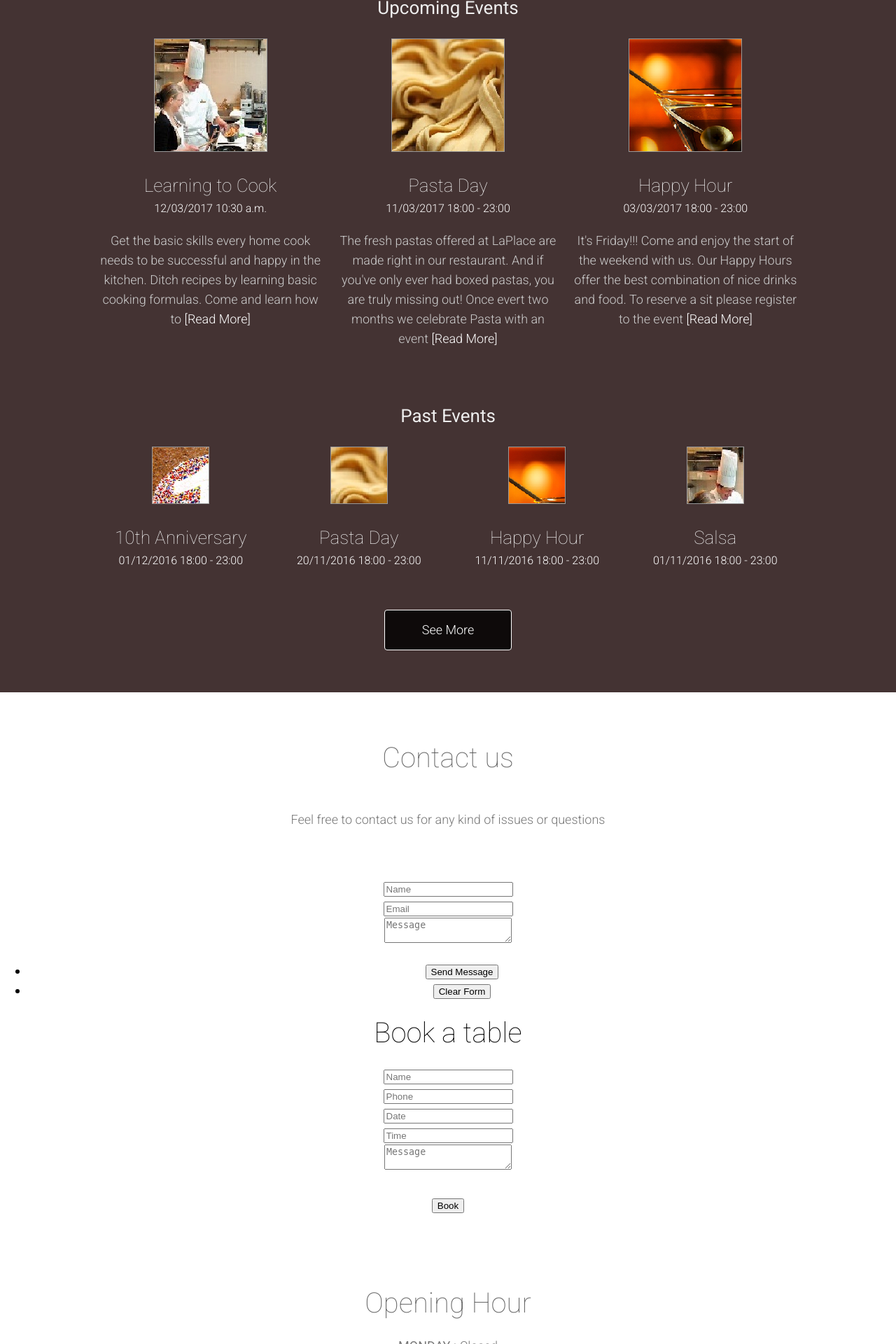
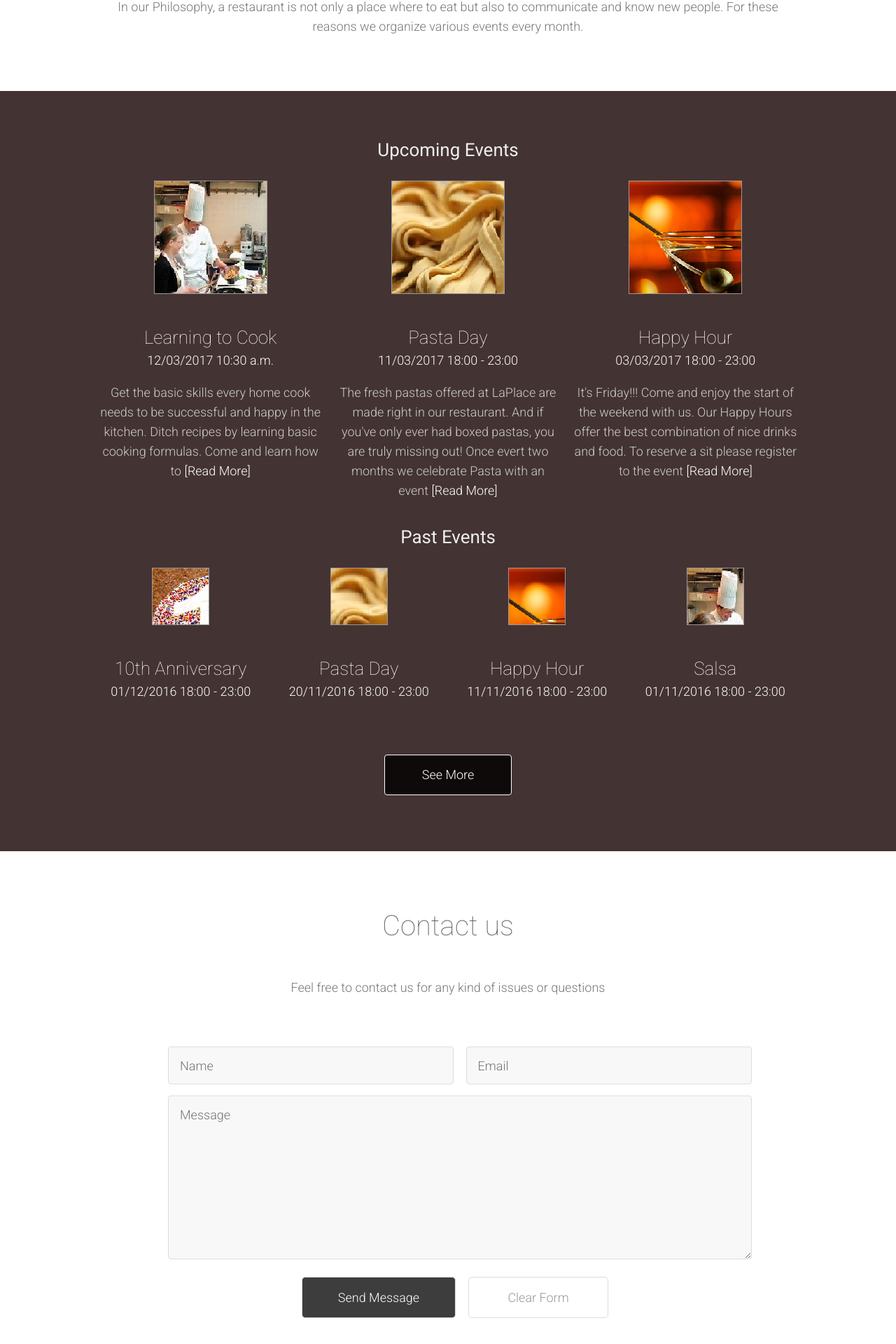
Before and after one commit to linusfessler/web-engineering, a PHP site: page / in a window 1280 px wide. Shown: the part 2600-4520 px from the top of the page at 70% size. Run offline with PHP 8.4, Linux system fonts and the light colour scheme.

Commit message:
Section "Contact us"

```diff
--- a/assets/css/style.css
+++ b/assets/css/style.css
@@ -29,17 +29,17 @@ b {
 	font-weight: 400;
 }
 
+.content {
+	width: 1000px;
+	margin: 0 auto;
+	padding: 60px 0;
+}
+
+
 /* White sections */
 
 .white {
 	background-color: white;
-	padding: 50px 0 40px 0;
-}
-
-.white > * {
-	width: 1000px;
-	margin: 0 auto;
-	padding: 30px 0;
 }
 
 .white p {
@@ -48,7 +48,9 @@ b {
 
 .white h2 {
 	color: #666666;
+	margin-bottom: 60px;
 }
+
 
 /* Brown sections */
 
@@ -56,32 +58,32 @@ b {
 	background-color: #443333;
 	color: white;
 	margin: 0 auto;
-	padding: 70px 0 30px 0;
 }
 
 .brown p {
 	color: #cccccc;
 }
 
-.brown h2 {
-	font-weight: inherit;
-	font-size: 16px;
+.brown h1 {
+	color: #eeeeee;
+	font-size: 26px;
+	margin-top: 10px;
+	margin-bottom: 30px;
 }
 
 .brown h2 {
+	font-size: 26px;
+	margin-top: 40px;
+	margin-bottom: 0px;
+}
+
+.brown h3 {
+	font-weight: inherit;
+	font-size: 18px;
 	margin-top: 5px;
 	margin-bottom: 0px;
 }
 
-.brown h3 {
-	color: #eeeeee;
-	margin-bottom: 0px;
-}
-
-.brown > * {
-	width: 1000px;
-	margin: 0 auto;
-}
 
 /* Menu */
 
@@ -124,13 +126,14 @@ b {
 	border-bottom: 1px white dotted;
 }
 
+
 /* Events */
 
 .event-button {
 	display: block;
 	width: 180px;
 	padding: 14px 0;
-	margin: 0 auto 30px auto;
+	margin: 20px auto;
 	border: 1px solid white;
 	border-radius: 4px;
 	background-color: #0e0a0a;
@@ -150,3 +153,65 @@ b {
 	width: 80px;
 	height: 80px;
 }
+
+
+/* Contact us */
+
+.contact-form {
+	width: 800px;
+	margin: 70px auto 0 auto;
+	font-size: 18px;
+	font-weight: 100;
+	line-height: 18px;
+}
+
+.contact-form input[type=text], .contact-form textarea {
+	font-family: inherit;
+	font-size: inherit;
+	font-weight: 300;
+	background-color: #f8f8f8;
+	border: 1px solid #dddddd;
+	border-radius: 4px;
+}
+
+.contact-form input[type=text] {
+	width: 100%;
+	height: 40px;
+	padding: 6px 16px;
+}
+
+.contact-form textarea {
+	width: 100%;
+	height: 200px;
+	margin-top: 16px;
+	padding: 16px;
+}
+
+.contact-form ul {
+	list-style-type: none;
+	margin-top: 22px;
+}
+
+.contact-form ul li input {
+	font-family: inherit;
+	font-size: inherit;
+	font-weight: 300;
+	padding: 18px 0;
+	margin: 0 auto;
+	border: 1px solid #dddddd;
+	border-radius: 5px;
+}
+
+.contact-form ul li input[type=submit] {
+	float: right;
+	color: white;
+	background-color: #3d3d3d;
+	width: 220px;
+}
+
+.contact-form ul li input[type=reset] {
+	float: left;
+	color: #999999;
+	background-color: white;
+	width: 200px;
+}
--- a/index.html
+++ b/index.html
@@ -8,10 +8,10 @@
 		<link href="https://fonts.googleapis.com/css?family=Roboto:100,300,400" rel="stylesheet">
 		<link href="assets/css/style.css" rel="stylesheet">
 	</head>
+
+
 	<body>
-
 		<!-- Header -->
-
 		<div >
 			<ul>
 				<div >
@@ -24,65 +24,60 @@
 			</ul>
 		</div>
 
+
 		<div id="first">
 			<h1 >
 				</a>
 			</h1>
+		</div>
 
-			  </div>
+
 		<h1  > LaPlace - Zurich </h1>
 		<a href="#book" >Book a Table</a>
-		<!-- First About-->
 
 
+		<!-- First About-->
 		<div class="white">
+			<div class="content">
 				<h2>Welcome</h2>
 				<p>LaPlace Restaurant was founded in May of 2015. The cuisine we serve is created with the utmost attention to details. Our emphasis is on providing fresh, locally sourced, exquisite food. As such our menus change on a regular basis, allowing us to offer you mouth watering, perfectly prepared dishes.<br />
 			</div>
-
+		</div>
 
 
 		<!-- Second About -->
-
-
 		<div >
+			<div class="content">
 				<h2  >High Quality Cuisine</h2>
 				<p >Our cuisine is a melting pot of different cultures which have come together to form a unique blend of flavours and techniques.<br />
+			</div>
 		</div>
 
 
 		<!-- Third About -->
-
-
 		<div class="white">
+			<div class="content">
 				<h2>Only the Best Ingredients</h2>
 				<p>It's vital to our operation to make sure everybody is aware of the quality of the ingredients we use. As the choices we make in terms of which supplies we buy for our recipes is intrinsic to factors such as the healthiness of the food we make to the price you pay for it. That's why on our menus you find the origins of each of our ingredients.<br />
 			</div>
-
+		</div>
 
 
 		<!-- Menu -->
-
-
 		<div id="menu" class="brown">
-					<div >
-						<div>
+			<div class="content">
 				<div style="float: left; width: 320px">
-									<h3 style="margin-top: 0; margin-bottom: 30px">Our Menu</h3>
-									<h2>Appetizers</h2>
+					<h2 style="margin-top: 0; margin-bottom: 30px">Our Menu</h2>
+					<h3>Appetizers</h3>
 					<p style="text-align: justify">We serve a seasonal tasting menu that focuses on local ingredients. Our appetizers may vary during the year to always ensure the best quality.
 					For the appetizers, we are famous for our bruschettas that we serve in several different variants.</p>
 
-
 					<div >
-
 						<a href="" class="menu-button">Appetizers</a>
 						<a href="" class="menu-button">Fresh Pasta</a>
 						<a href="" class="menu-button">Meat - Fish</a>
 						<a href="" class="menu-button">Dessert</a>
-
 					</div>
-
 				</div>
 				<div style="float: right; width: 680px">
 					<div >
@@ -95,6 +90,7 @@
 								</a>
 							</div>
 						</div>
+
 						<div class="menu-item">
 							<a href="#" >
 								<img src="images/pic02.jpg" alt="" />
@@ -144,148 +140,118 @@
 				<div style="clear: both"></div>
 			</div>
 		</div>
-				</div>
 
 
 		<!-- Third -->
-
-
 		<div id="events" class="white">
+			<div class="content">
 				<h2>Our Events</h2>
 				<p>In our Philosophy, a restaurant is not only a place where to eat but also to communicate and know new people. For these reasons we organize various events every month.<br />
 				</p>
 			</div>
+		</div>
 
-					<div>
 		<div class="brown">
-					<h3 style="margin-bottom: 30px"><b> Upcoming Events </b></h3>
+			<div class="content">
+				<h1><b> Upcoming Events </b></h1>
 				<div style="-webkit-column-count: 3; -moz-column-count: 3; column-count: 3;">
 					<div >
-
-
 						<span ><span class="upcoming-event-img" style="background: url(images/cooking.jpg)"></span></span>
 
-
 						<a href="">
-											<h3>Learning to Cook</h3>
-											<h2>12/03/2017 10:30 a.m.</h2>
+							<h2>Learning to Cook</h2>
+							<h3>12/03/2017 10:30 a.m.</h3>
 						</a>
 
 						<p>Get the basic skills every home cook needs to be successful and happy in the kitchen. Ditch recipes by learning basic cooking formulas. Come and learn how to <a href=""> [Read More]</a></p>
-
 					</div>
 					<div >
-
 						<span ><span class="upcoming-event-img" style="background: url(images/2.jpg)"></span></span>
 
 						<a href="">
-										<h3>Pasta Day</h3>
-										<h2>11/03/2017 18:00 - 23:00</h2>
+							<h2>Pasta Day</h2>
+							<h3>11/03/2017 18:00 - 23:00</h3>
 						</a>
 
 						<p>The fresh pastas offered at LaPlace are made right in our restaurant. And if you've only ever had boxed pastas, you are truly missing out! Once evert two months we celebrate Pasta with an event <a href=""> [Read More]</a></p>
-
 					</div>
 					<div >
-
 						<span ><span class="upcoming-event-img" style="background: url(images/3.png)"></span></span>
 
 						<a href="">
-										<h3>Happy Hour</h3>
-										<h2>03/03/2017 18:00 - 23:00</h2>
+							<h2>Happy Hour</h2>
+							<h3>03/03/2017 18:00 - 23:00</h3>
 						</a>
 
 						<p>It's Friday!!! Come and enjoy the start of the weekend with us. Our Happy Hours offer the best combination of nice drinks and food. To reserve a sit please register to the event <a href=""> [Read More]</a> </p>
-
 					</div>
 				</div>
-						</br> </br>
+				</br>
 				<div  >
-						<h3 style="margin-bottom: 30px"> <b> Past Events </b> </h3>
+					<h1> <b> Past Events </b> </h1>
 					<div style="-webkit-column-count: 4; -moz-column-count: 4; column-count: 4;">
 						<div  >
-
 							<span ><span class="past-event-img" style="background: url(images/4.jpg)"></span></span>
 
 							<a href="">
-											<h3>10th Anniversary</h3>
-											<h2>01/12/2016 18:00 - 23:00</h2>
+								<h2>10th Anniversary</h2>
+								<h3>01/12/2016 18:00 - 23:00</h3>
 							</a>
-
-
-
 						</div>
 						<div  >
-
 							<span ><span class="past-event-img" style="background: url(images/2.jpg)"></span></span>
 
 							<a href="">
-											<h3>Pasta Day</h3>
-											<h2>20/11/2016 18:00 - 23:00</h2>
+								<h2>Pasta Day</h2>
+								<h3>20/11/2016 18:00 - 23:00</h3>
 							</a>
-
-
-
 						</div>
-
 						<div  >
-
 							<span ><span class="past-event-img" style="background: url(images/3.png)"></span></span>
 
 							<a href="">
-											<h3>Happy Hour</h3>
-											<h2>11/11/2016 18:00 - 23:00</h2>
+								<h2>Happy Hour</h2>
+								<h3>11/11/2016 18:00 - 23:00</h3>
 							</a>
-
-
-
 						</div>
-
 						<div  >
-
 							<span ><span class="past-event-img" style="background: url(images/cooking.jpg)"></span></span>
 
 							<a href="">
-											<h3>Salsa</h3>
-											<h2>01/11/2016 18:00 - 23:00</h2>
+								<h2>Salsa</h2>
+								<h3>01/11/2016 18:00 - 23:00</h3>
 							</a>
-
-
-
 						</div>
 					</div>
 					</br> </br>
 					<div >
 						<div >
-
 							<a href="#second" class="event-button">See More</a>
-
+						</div>
 					</div>
 				</div>
 			</div>
 		</div>
 
+
 		<!-- Basic Elements -->
 
 		<!-- Fourth -->
 		<div id="contacts" class="white">
+			<div class="content">
 				<h2>Contact us</h2>
 				<p>Feel free to contact us for any kind of issues or questions</p>
+				<form class="contact-form" method="post" action="#">
+					<div>
+						<div style="float:left; width: 46.8%"><input type="text" placeholder="Name" /></div>
+						<div style="float:right; width: 46.8%"><input type="text" placeholder="Email" /></div>
 					</div>
-
-				<div >
-					<div >
-						<form method="post" action="#">
-							<div >
-								<div ><input type="text" placeholder="Name" /></div>
-								<div ><input type="text" placeholder="Email" /></div>
-							</div>
-							<div >
+					<div>
 						<div ><textarea name="message" placeholder="Message"></textarea></div>
 					</div>
 					<div >
 						<div >
-									<ul >
+							<ul style="-webkit-column-count: 2; -moz-column-count: 2; column-count: 2;">
 								<li><input type="submit"  value="Send Message" /></li>
 								<li><input type="reset"  value="Clear Form" /></li>
 							</ul>
@@ -297,12 +263,11 @@
 
 
 		<!-- 5th -->
-
 		<div >
 			<div >
 				<h2  >Book a table</h2>
 				<div >
-					<div  >
+					<div>
 						<form method="post" action="#">
 							<div >
 								<div ><input type="text" placeholder="Name" /></div>
@@ -312,21 +277,19 @@
 								<div ><input type="text" placeholder="Date" /></div>
 								<div ><input type="text" placeholder="Time" /></div>
 							</div>
-
 							<div >
 								<div ><textarea name="message" placeholder="Message"></textarea></div>
 							</div>
 							</br>
 							<input type="submit"  value="Book" />
-
-							</div>
 						</form>
 					</div>
 				</div>
 			</div>
 		</div>
+
+
 		<!-- Footer -->
-
 		<div class="white">
 			<div  >
 				<h2> Opening Hour </h2>
```
Lines whose indentation alone changed are shown as unchanged.
